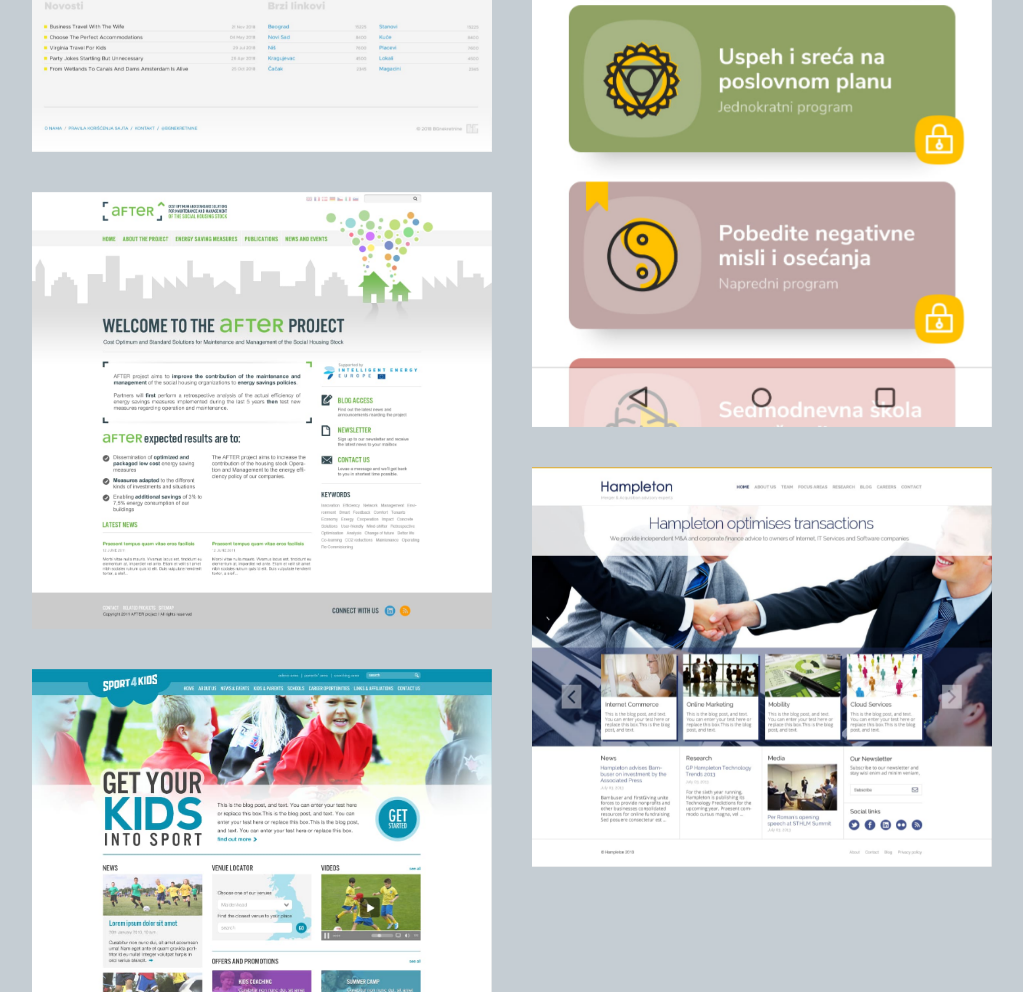
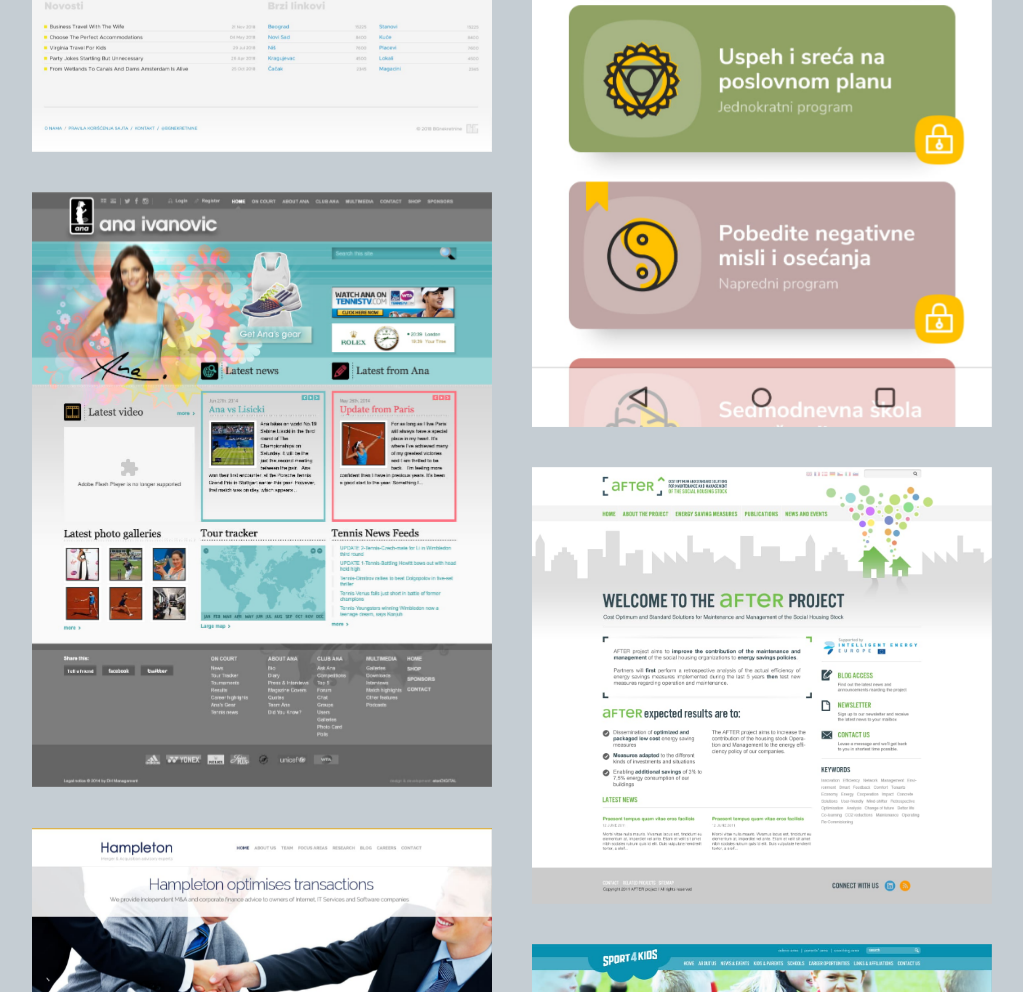
Before and after one commit to dusanstojanovic/folio, a plain HTML site: page index.html in a window 1280 px wide. Shown: the part 4381-5373 px from the top of the page, without its empty margins (128-1151 px from the left). Drawn offline with Linux system fonts and the light colour scheme.

```diff
--- a/index.html
+++ b/index.html
@@ -37,6 +37,7 @@
 					<a class="glightbox" href="./build/img/zossma-product.jpg"><img src="./build/img/zossma-product.jpg" alt="Zossma product" /></a>
 					<a class="glightbox" href="./build/img/aurora-kursevi.jpg"><img src="./build/img/aurora-kursevi.jpg" alt="Aurora kursevi" /></a>
 					<a class="glightbox" href="./build/img/bgn-home.jpg"><img src="./build/img/bgn-home.jpg" alt="BGnekretnine" /></a>
+					<a class="glightbox" data-glightbox="title: Ana Ivanovic (2010-2014);" href="./build/img/ana-ivanovic-2010-2014.jpg"><img src="./build/img/ana-ivanovic-2010-2014.jpg" alt="Ana Ivanovic" /></a>
 					<a class="glightbox" data-glightbox="title: After Project (2011);" href="./build/img/afterproject-home.jpg"><img src="./build/img/afterproject-home.jpg" alt="Afterproject" /></a>
 					<a class="glightbox" data-glightbox="title: Hampleton Partners (2013);" href="./build/img/hampleton-home.jpg"><img src="./build/img/hampleton-home.jpg" alt="Hampleton" /></a>
 					<a class="glightbox" data-glightbox="title: Sports4kids (2012);" href="./build/img/sports4kids-home.jpg"><img src="./build/img/sports4kids-home.jpg" alt="Sports4kids" /></a>
```
Also changed, not shown: build/img/ana-ivanovic-2010-2014.jpg (added).
